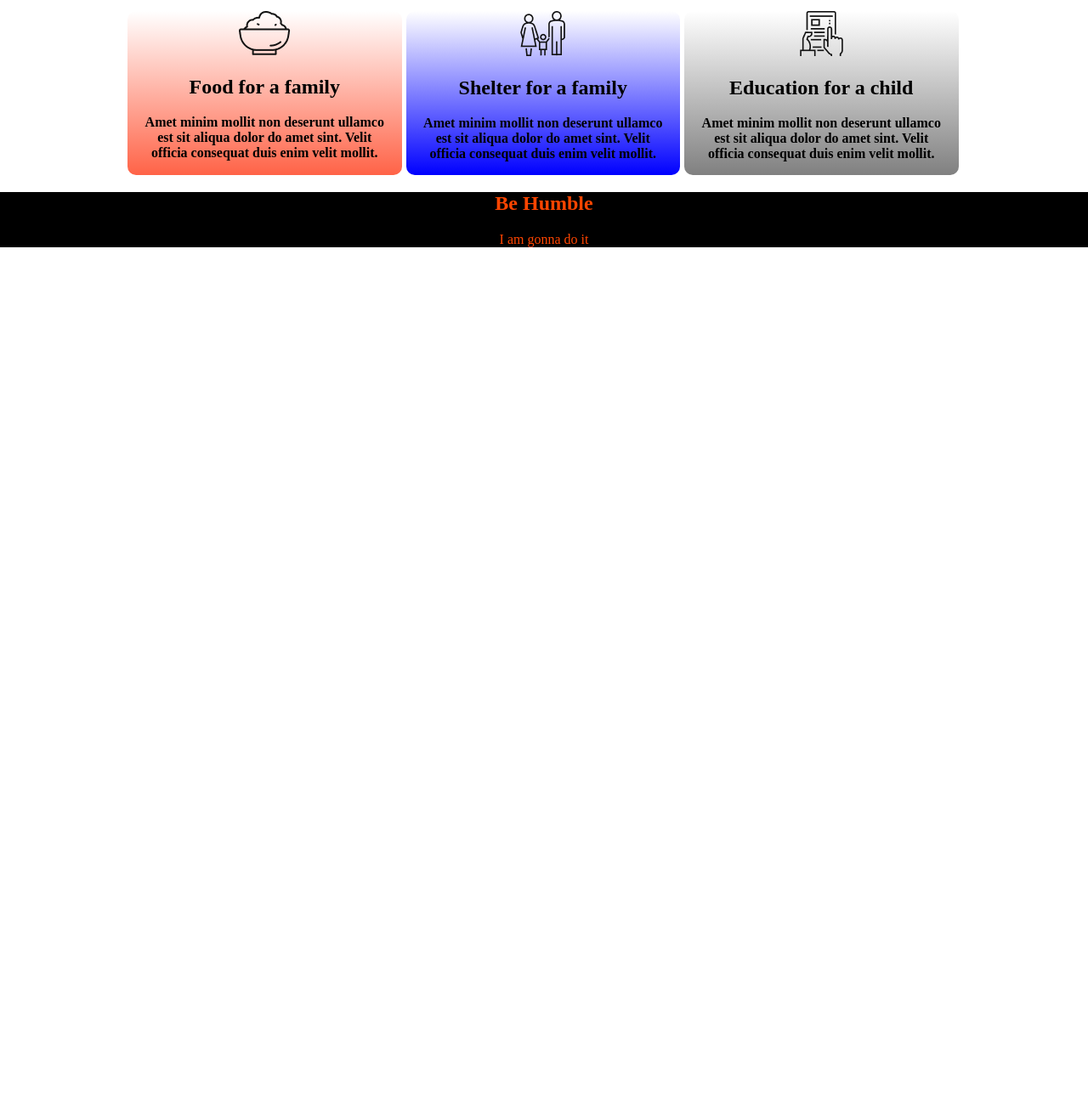
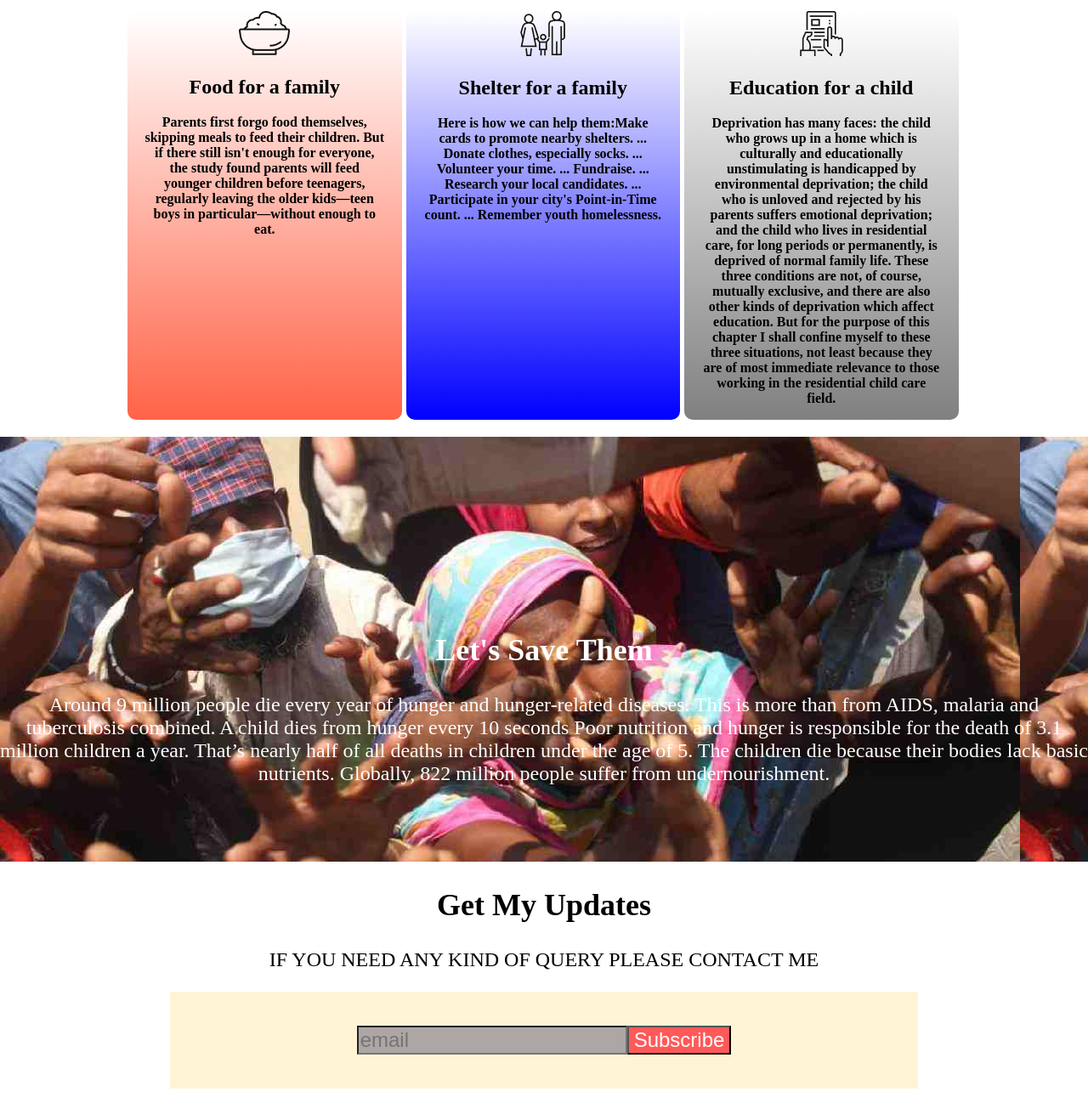
Before and after one commit to md-toufiqur-rahman-plabon/First-Assignment, a plain HTML site: page index.html in a window 1280 px wide. Shown: the part 840-2138 px from the top of the page at 85% size. Before the commit the page ends 1131 px from the top, so only its background shows below. Drawn offline with Linux system fonts and the light colour scheme; a web font is replaced by a local one.

Commit message:
the final code of first assignment

```diff
--- a/index.html
+++ b/index.html
@@ -8,7 +8,9 @@
   <title>First Assignment</title>
   <link rel="preconnect" href="https://fonts.googleapis.com">
   <link rel="preconnect" href="https://fonts.gstatic.com" crossorigin>
-<link href="https://fonts.googleapis.com/css2?family=Gentium+Book+Plus:wght@700&family=PT+Sans:wght@700&family=Playfair+Display:wght@600&family=Poppins&display=swap" rel="stylesheet">
+  <link
+    href="https://fonts.googleapis.com/css2?family=Gentium+Book+Plus:wght@700&family=PT+Sans:wght@700&family=Playfair+Display:wght@600&family=Poppins&display=swap"
+    rel="stylesheet">
   <link rel="stylesheet" href="style.css">
 </head>
 
@@ -17,7 +19,8 @@
     <div id="first-part">
       <h1>Let’s Help Those Who Are
         More In Need</h1>
-      <p>Your little contribution can fulfil someone's hunger. Donate more to make someone's smile. Be HAPPY , BE KIND , BE POSITIVE</p>
+      <p>Your little contribution can fulfil someone's hunger. Donate more to make someone's smile. Be HAPPY , BE KIND ,
+        BE POSITIVE</p>
       <a class="link-button" target="_blank" href="https://bidyanondo.org/projects/Flood-Relief-Program">DONATE NOW </a>
     </div>
 
@@ -28,11 +31,11 @@
     <h1>Donate Today</h1>
     <p>Let's start our contribution today! MAY ALLAH BLESS US WITH HAPPINESS</p>
     <div class="fifth-width">
-      <h2 class="fifth">100   tk</h2>
+      <h2 class="fifth">100 tk</h2>
 
-      <h2 class="fifth" >200   tk</h2>
+      <h2 class="fifth">200 tk</h2>
 
-      <h2 class="fifth different">500  tk</h2>
+      <h2 class="fifth different">500 tk</h2>
 
       <h2 class="fifth">1000 tk</h2>
 
@@ -54,32 +57,61 @@
         <div class="ways one">
           <img src="images/food.png">
           <h2>Food for a family</h2>
-      <p>Amet minim mollit non deserunt
-        ullamco est sit aliqua dolor do amet
-        sint. Velit officia consequat duis enim
-        velit mollit.</p>
+          <p>Parents first forgo food themselves, skipping meals to feed their children. But if there still isn't enough
+            for everyone, the study found parents will feed younger children before teenagers, regularly leaving the
+            older kids—teen boys in particular—without enough to eat.</p>
         </div>
         <div class="ways two ">
           <img src="images/shelter.png">
           <h2>Shelter for a family</h2>
-      <p>Amet minim mollit non deserunt
-        ullamco est sit aliqua dolor do amet
-        sint. Velit officia consequat duis enim
-        velit mollit.</p>
+          <p>Here is how we can help them:Make cards to promote nearby shelters. ...
+            Donate clothes, especially socks. ...
+            Volunteer your time. ...
+            Fundraise. ...
+            Research your local candidates. ...
+            Participate in your city's Point-in-Time count. ...
+            Remember youth homelessness.</p>
         </div>
         <div class="ways three">
           <img src="images/education.png">
           <h2>Education for a child</h2>
-      <p>Amet minim mollit non deserunt
-        ullamco est sit aliqua dolor do amet
-        sint. Velit officia consequat duis enim
-        velit mollit.</p>
+          <p>Deprivation has many faces: the child who grows up in a home which is culturally and educationally
+            unstimulating is handicapped by environmental deprivation; the child who is unloved and rejected by his
+            parents suffers emotional deprivation; and the child who lives in residential care, for long periods or
+            permanently, is deprived of normal family life. These three conditions are not, of course, mutually
+            exclusive, and there are also other kinds of deprivation which affect education. But for the purpose of this
+            chapter I shall confine myself to these three situations, not least because they are of most immediate
+            relevance to those working in the residential child care field.</p>
         </div>
       </div>
     </div>
 
   </section>
   <section class="fourth-part">
+    <h1>Let's Save Them</h1>
+    <p> Around 9 million people die every year of hunger and hunger-related diseases. This is more than from AIDS,
+      malaria and tuberculosis combined.
+      A child dies from hunger every 10 seconds
+      Poor nutrition and hunger is responsible for the death of 3.1 million children a year. That’s nearly half of all
+      deaths in children under the age of 5. The children die because their bodies lack basic nutrients.
+
+      Globally, 822 million people suffer from undernourishment.</p>
+
+  </section>
+  <section class="form">
+    <h1>Get My Updates</h1>
+    <p>IF YOU NEED ANY KIND OF QUERY PLEASE CONTACT ME</p>
+
+    <div id="form-edit">
+
+      <form>
+        <input type="email" name="email" placeholder="email"><button>Subscribe</button>
+      </form>
+    </div>
+
+
+
+
 
   </section>
   <section class="fifth-part">
--- a/style.css
+++ b/style.css
@@ -1,125 +1,176 @@
-body{
+body {
   font-family: 'Gentium Book Plus';
-  margin:0;
+  margin: 0;
 }
 
 
-.top-part{ background-image: url(images/donation9.jpg);
+.top-part {
+  background-image: url(images/donation9.jpg);
   display: block;
   background-repeat: no-repeat;
   background-size: cover;
   height: 500px;
 
 }
-.top-part h1{
+
+.top-part h1 {
   border-radius: 30px;
   color: rgba(0, 0, 0, 0.822);
   font-weight: bold;
   text-align: center;
-  margin-bottom:20px;
+  margin-bottom: 20px;
   margin-left: 200px;
   margin-right: 200px;
-  background-image:linear-gradient(white,rgba(128, 128, 128, 0.596));
+  background-image: linear-gradient(white, rgba(128, 128, 128, 0.596));
 }
-.top-part p{
+
+.top-part p {
   border-radius: 30px;
-  color:black;
+  color: black;
   text-align: center;
-  background-image:linear-gradient(white,rgba(128, 128, 128, 0.596));
+  background-image: linear-gradient(white, rgba(128, 128, 128, 0.596));
   margin-left: 350px;
   margin-right: 350px;
-  margin-bottom:20px;
+  margin-bottom: 20px;
   font-family: 'Trebuchet MS', 'Lucida Sans Unicode', 'Lucida Grande', 'Lucida Sans', Arial, sans-serif;
 }
-.link-button{
+
+.link-button {
   border-radius: 30px;
-  color:black;
+  color: black;
   font-weight: bold;
   text-decoration: none;
-  background-image:linear-gradient(white,tomato);
-  padding:10px 20px;
+  background-image: linear-gradient(white, tomato);
+  padding: 10px 20px;
   font-family: Arial, Helvetica, sans-serif;
 
 }
-#first-part{
-  padding-top:250px;
+
+#first-part {
+  padding-top: 250px;
   text-align: center;
   padding-bottom: 200px;
 }
 
- .second-part{
+.second-part {
   text-align: center;
-  font-weight:bold;
+  font-weight: bold;
   padding-top: 20px;
 }
 
- .second-part p{
-  background-image:linear-gradient(white,rgba(128, 128, 128, 0.596));
+.second-part p {
+  background-image: linear-gradient(white, rgba(128, 128, 128, 0.596));
 
   margin-left: 350px;
   margin-right: 350px;
 }
- .second-part h1{
-  background-image:linear-gradient(white,rgba(128, 128, 128, 0.432));
+
+.second-part h1 {
+  background-image: linear-gradient(white, rgba(128, 128, 128, 0.432));
   display: inline;
   margin-left: 350px;
   margin-right: 350px;
 }
-.fifth-width{
+
+.fifth-width {
   display: flex;
   margin-left: 250px;
 
 
 }
-.fifth{
-  width:15%;
-  box-shadow:10px 10px 40px gray;
-  padding-left: 5px;;
+
+.fifth {
+  width: 15%;
+  box-shadow: 10px 10px 40px gray;
+  padding-left: 5px;
+  ;
 
 
 }
-.different{
-  background-image:linear-gradient(white,tomato);
+
+.different {
+  background-image: linear-gradient(white, tomato);
 }
 
-.third-part{
+.third-part {
   text-align: center;
-  font-weight:bold;
+  font-weight: bold;
   padding-top: 20px;
 
 }
-.third{
+
+.third {
   display: flex;
   padding-left: 150px;
 
 }
-.ways{
-  width:25%;
+
+.ways {
+  width: 25%;
   text-align: center;
   padding-right: 20px;
   padding-left: 20px;
 
 }
-.one{
-  background-image:linear-gradient(white,tomato);
+
+.one {
+  background-image: linear-gradient(white, tomato);
   border-radius: 10px;
 }
-.two{
-  background-image:linear-gradient(white,blue);
+
+.two {
+  background-image: linear-gradient(white, blue);
   border-radius: 10px;
   margin-left: 5px;
 }
 
-.three{
-  background-image:linear-gradient(white,gray);
+.three {
+  background-image: linear-gradient(white, gray);
   border-radius: 10px;
   margin-left: 5px;
 }
-.fifth-part{
+
+.fourth-part {
   text-align: center;
-  color:orangered;
+  background-image: url(images/donation8.jpg);
+  height: 300px;
+  padding-top: 200px;
+  background-repeat: no repeat;
+  margin-top: 20px;
+  color: white;
+  font-size: 1.5em;
+}
+
+.fifth-part {
+  text-align: center;
+  color: orangered;
   background-color: black;
 }
-   .fifth-part p{
+
+.fifth-part p {
   display: inline;
 }
+
+.form {
+  text-align: center;
+  font-size: 1.5em;
+  margin-left: 200px;
+  margin-right: 200px;
+}
+
+#form-edit {
+  background-color: #FFF4D6;
+  padding: 40px 40px;
+}
+
+input {
+  background-color: #AEA5A5;
+  display: inline;
+  font-size: 1em;
+}
+
+button {
+  background-color: #FF5959;
+  color: white;
+  font-size: 1em;
+}
```
Lines whose indentation alone changed are shown as unchanged.
